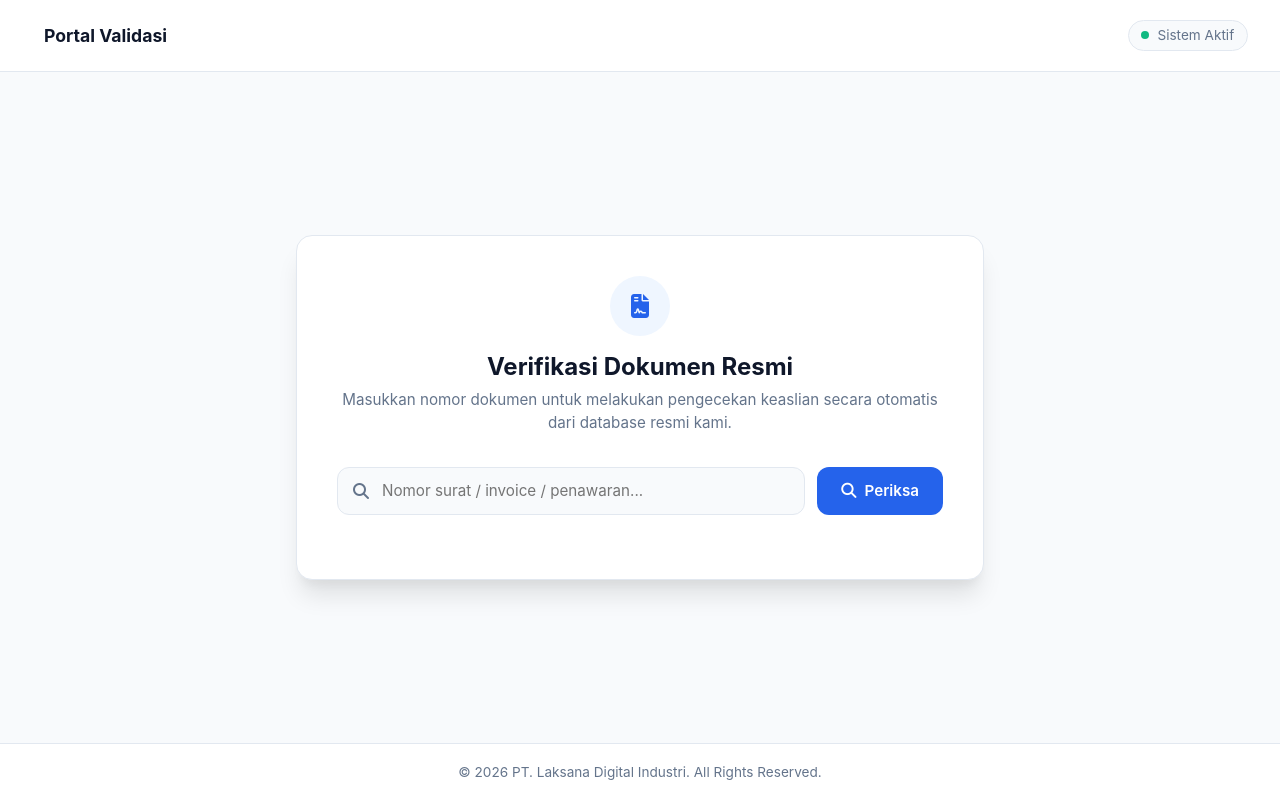
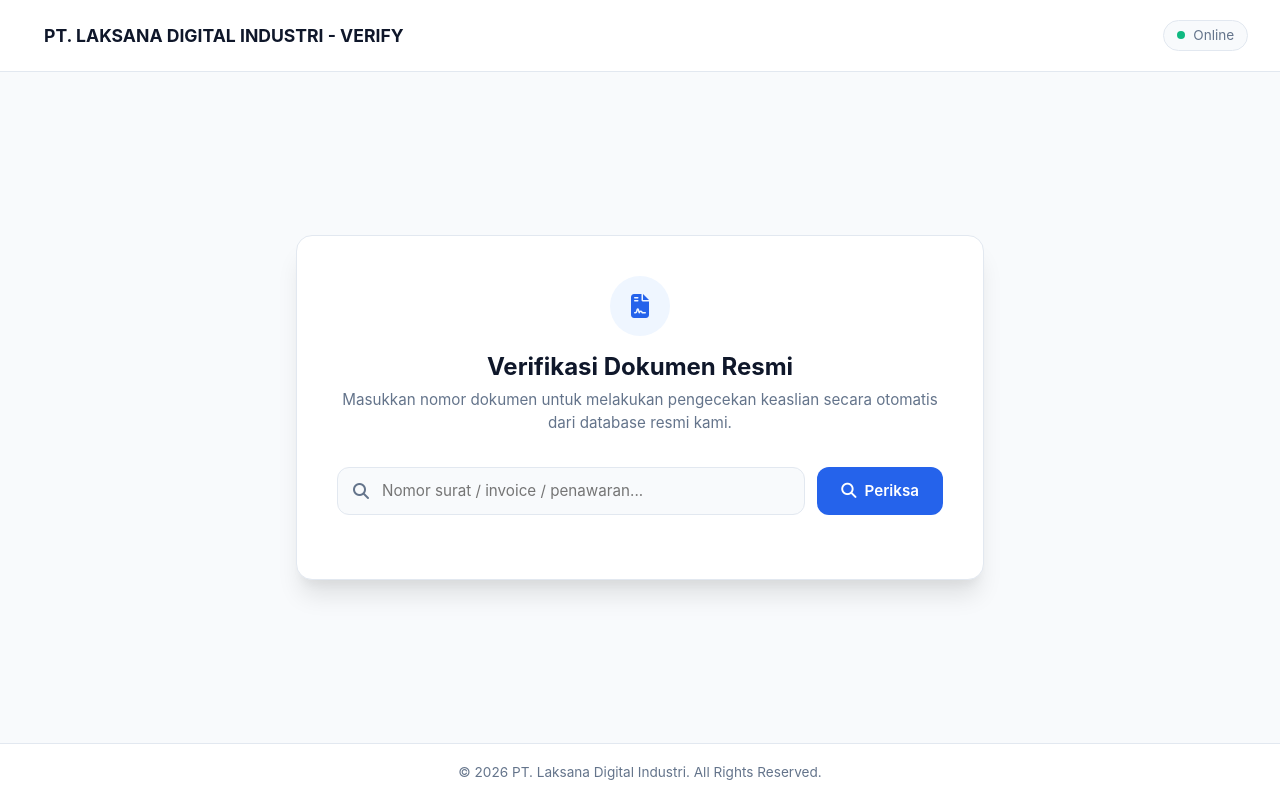
Before and after one commit to laksanadigitalindustri/verify, a plain HTML site: page document/index.html in a window 1280 px wide. Drawn offline with Linux system fonts and the light colour scheme.

Commit message:
Update header text and status in index.html

```diff
--- a/document/index.html
+++ b/document/index.html
@@ -439,11 +439,11 @@
     <header>
         <div class="brand">
             <i class="fa-solid fa-shield-check"></i>
-            <span>Portal Validasi</span>
+            <span>PT. LAKSANA DIGITAL INDUSTRI - VERIFY</span>
         </div>
         <div class="status-badge">
             <div class="status-dot"></div>
-            <span>Sistem Aktif</span>
+            <span>Online</span>
         </div>
     </header>
 
```
